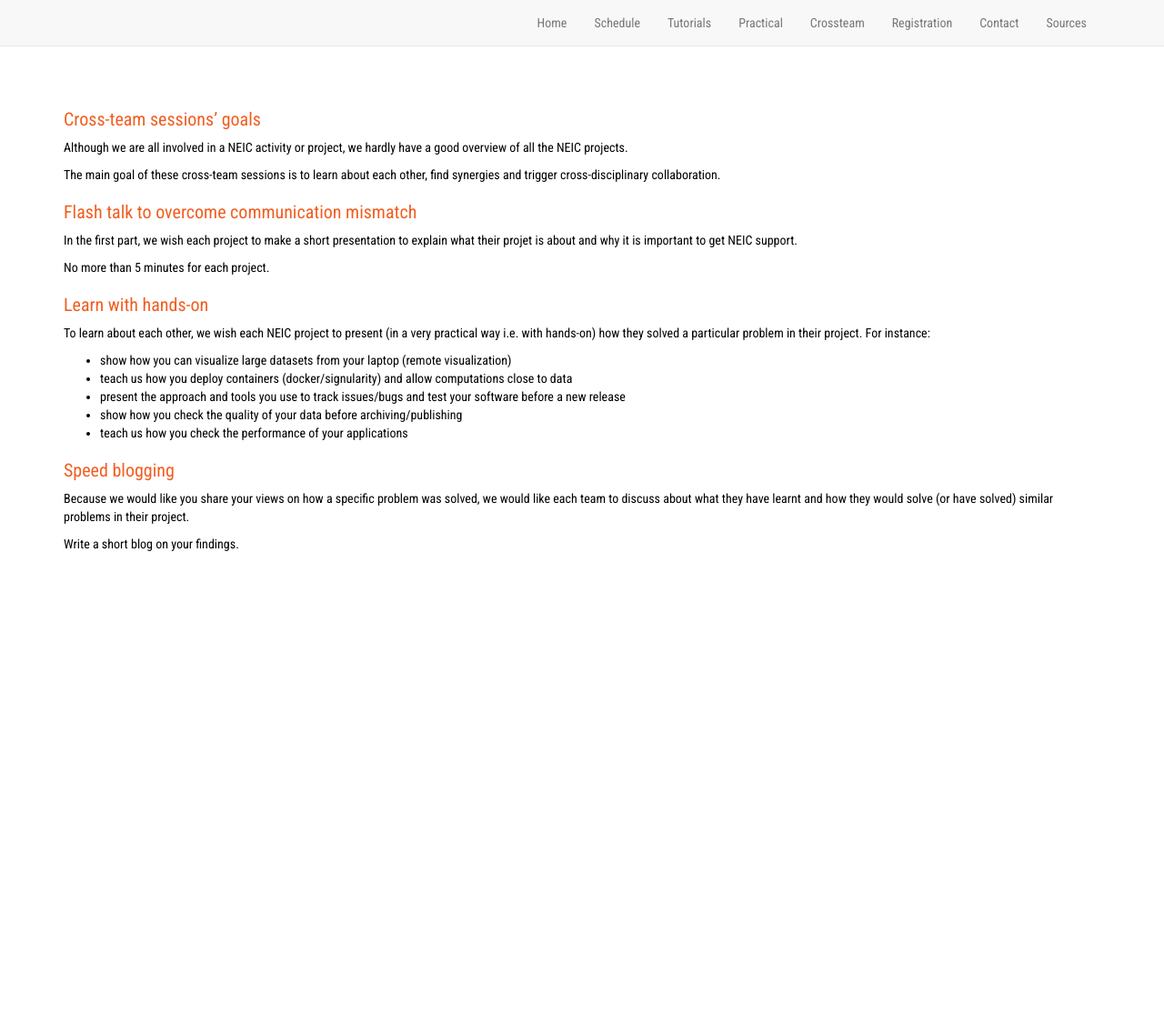
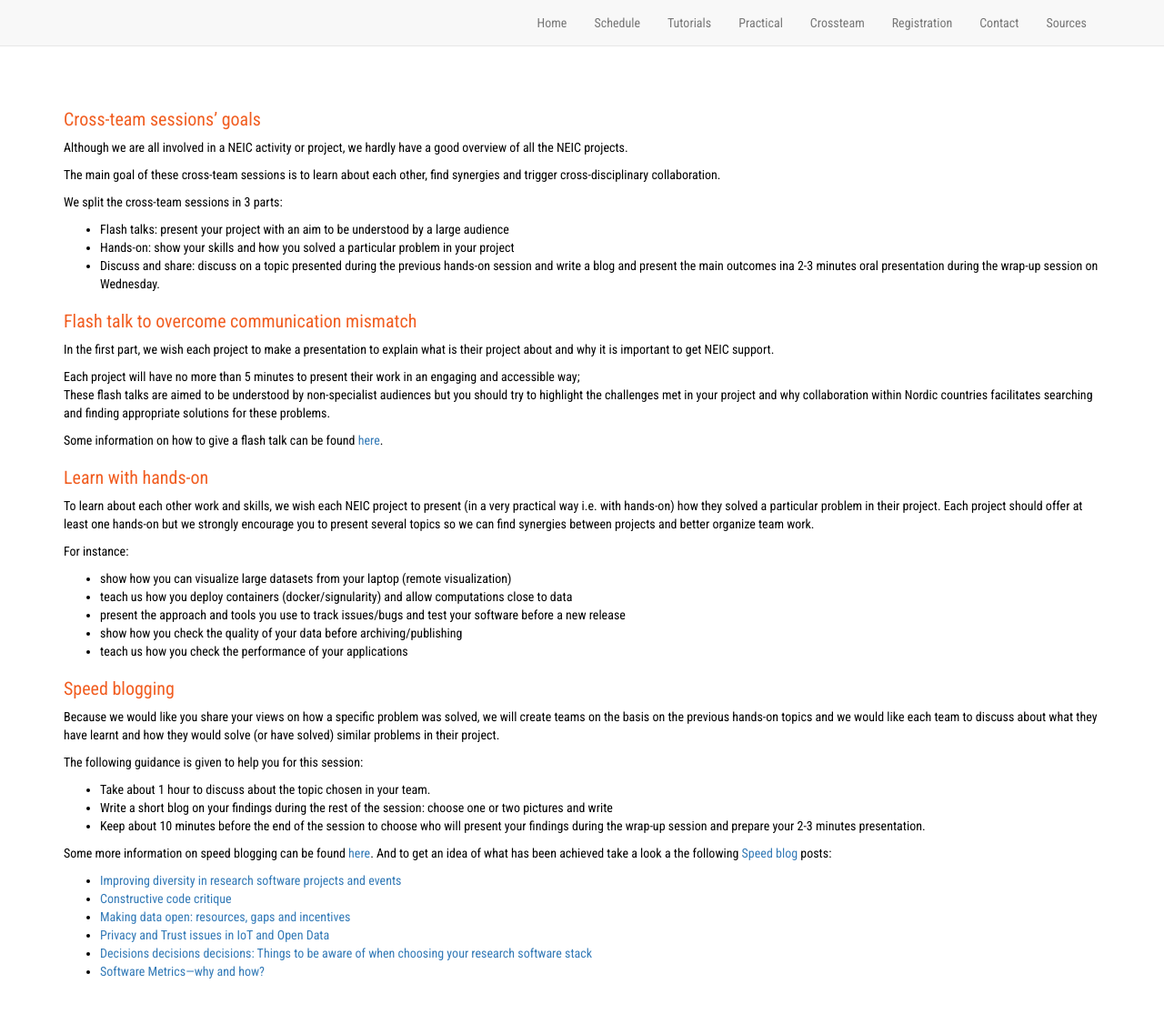
Before and after one commit to neicnordic/ahm18.neic.nordforsk.org, a Jekyll site: the page built from crossteam.md, in a window 1280 px wide and 1288 px high. Shown: the top 1115 px of the window at 91% size. Built offline with Jekyll 4.4.1, drawn with Linux system fonts in a browser that asks for light colours; nearby versions of some CDN libraries; our own code applies the rules of GitHub Pages for plain Markdown files.

Commit message:
Added some more information about crossteam

```diff
--- a/crossteam.md
+++ b/crossteam.md
@@ -10,16 +10,31 @@ Although we are all involved in a NEIC activity or project, we hardly have a goo
 
 The main goal of these cross-team sessions is to learn about each other, find synergies and trigger cross-disciplinary collaboration.
 
+We split the cross-team sessions in 3 parts:
+
+- Flash talks: present your project with an aim to be understood by a large audience
+- Hands-on: show your skills and how you solved a particular problem in your project
+- Discuss and share: discuss on a topic presented during the previous hands-on session and write a blog and present the main outcomes ina 2-3 minutes oral
+presentation during the wrap-up session on Wednesday.
+
 
 ### Flash talk to overcome communication mismatch
 
-In the first part, we wish each project to make a short presentation to explain what their projet is about and why it is important to get NEIC support.
+In the first part, we wish each project to make a presentation to explain what is their project about and why it is important to get NEIC support.
 
-No more than 5 minutes for each project.
+Each project will have no more than 5 minutes to present their work in an engaging and accessible way;
+These flash talks are aimed to be understood by non-specialist audiences but you should try to highlight the challenges met in your project and why
+collaboration within Nordic countries facilitates searching and finding appropriate solutions for these problems.
+
+Some information on how to give a flash talk can be found [here](https://www.software.ac.uk/home/cw11/giving-good-lightning-talk).
+
 
 ### Learn with hands-on
 
-To learn about each other, we wish each NEIC project to present (in a very practical way i.e. with hands-on) how they solved a particular problem in their project.
+To learn about each other work and skills, we wish each NEIC project to present (in a very practical way i.e. with hands-on) how they solved a particular
+problem in their project.  Each project should offer at least one hands-on but we strongly encourage you to present several topics so we can find synergies
+between projects and better organize team work.
+
 For instance:
 
 - show how you can visualize large datasets from your laptop (remote visualization)
@@ -31,7 +46,21 @@ For instance:
 
 ### Speed blogging
 
-Because we would like you share your views on how a specific problem was solved, we would like each team to discuss about what they have learnt and how they
-would solve (or have solved) similar problems in their project.
+Because we would like you share your views on how a specific problem was solved, we will create teams on the basis on the previous hands-on topics and we
+would like each team to discuss about what they have learnt and how they would solve (or have solved) similar problems in their project.
 
-Write a short blog on your findings.
+The following guidance is given to help you for this session:
+- Take about 1 hour to discuss about the topic chosen in your team.
+- Write a short blog on your findings during the rest of the session: choose one or two pictures and write
+- Keep about 10 minutes before the end of the session to choose who will present your findings during the wrap-up session
+and prepare your 2-3 minutes presentation.
+
+
+Some more information on speed blogging can be found [here](https://www.software.ac.uk/term/speed-blogging). And to get an idea of what has been achieved take
+a look a the following [Speed blog](https://www.software.ac.uk/tags/speed-blog-posts) posts:
+- [Improving diversity in research software projects and events](https://www.software.ac.uk/blog/2017-06-01-improving-diversity-research-software-projects-and-events)
+- [Constructive code critique](https://www.software.ac.uk/blog/2017-05-11-constructive-code-critique)
+- [Making data open: resources, gaps and incentives](https://www.software.ac.uk/blog/2017-05-24-making-data-open-resources-gaps-and-incentives)
+- [Privacy and Trust issues in IoT and Open Data](https://www.software.ac.uk/blog/2017-05-29-privacy-and-trust-issues-iot-and-open-data)
+- [Decisions decisions decisions: Things to be aware of when choosing your research software stack](https://www.software.ac.uk/blog/2017-05-11-decisions-decisions-decisions-things-be-aware-when-choosing-your-research-software)
+- [Software Metrics—why and how?](https://www.software.ac.uk/blog/2017-05-09-software-metrics-why-and-how)
```
